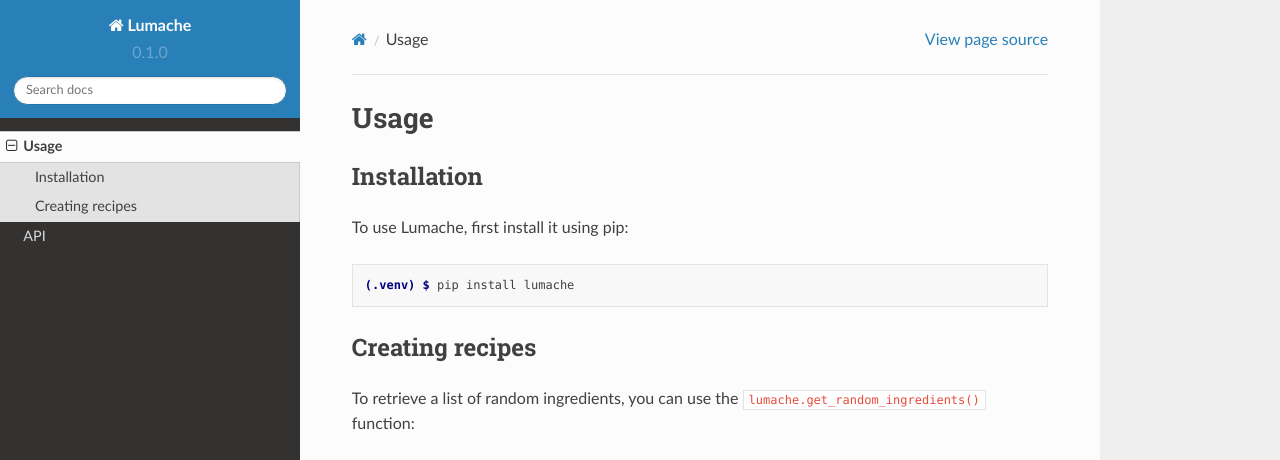
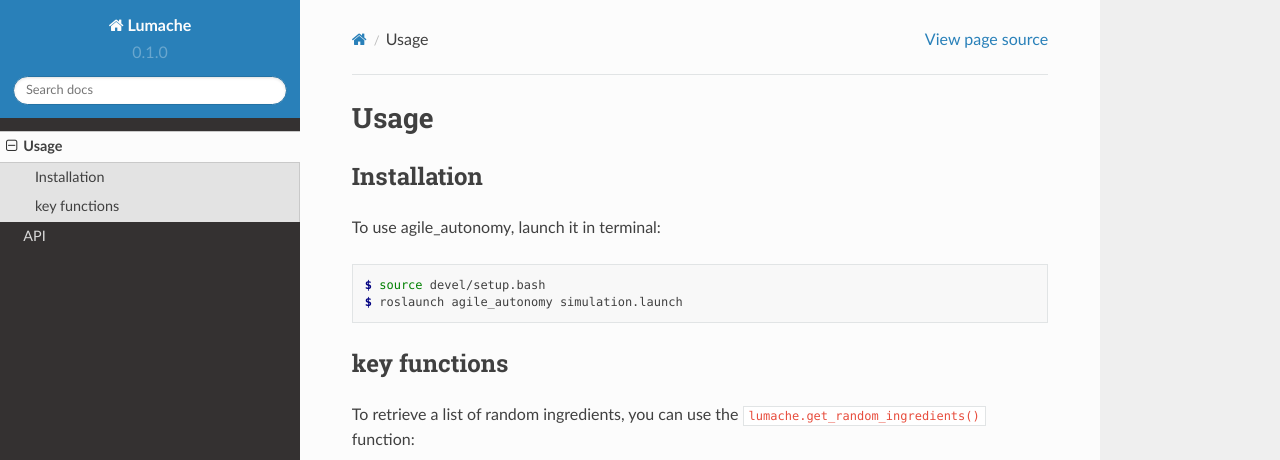
Before and after one commit to robbyQY/rqt-tutorial, a Sphinx documentation site: the page built from docs/source/usage.rst, in a window 1280 px wide and 1112 px high. Shown: the top 460 px of the window. Built offline with Sphinx 7.4.7 and the Read the Docs theme 2.0.0, drawn with Linux system fonts in a browser that asks for light colours; grey boxes are pictures that could not be loaded.

Commit message:
Update usage.rst

```diff
--- a/docs/source/usage.rst
+++ b/docs/source/usage.rst
@@ -6,13 +6,14 @@ Usage
 Installation
 ------------
 
-To use Lumache, first install it using pip:
+To use agile_autonomy, launch it in terminal:
 
 .. code-block:: console
 
-   (.venv) $ pip install lumache
+   $ source devel/setup.bash
+   $ roslaunch agile_autonomy simulation.launch
 
-Creating recipes
+key functions
 ----------------
 
 To retrieve a list of random ingredients,
```
